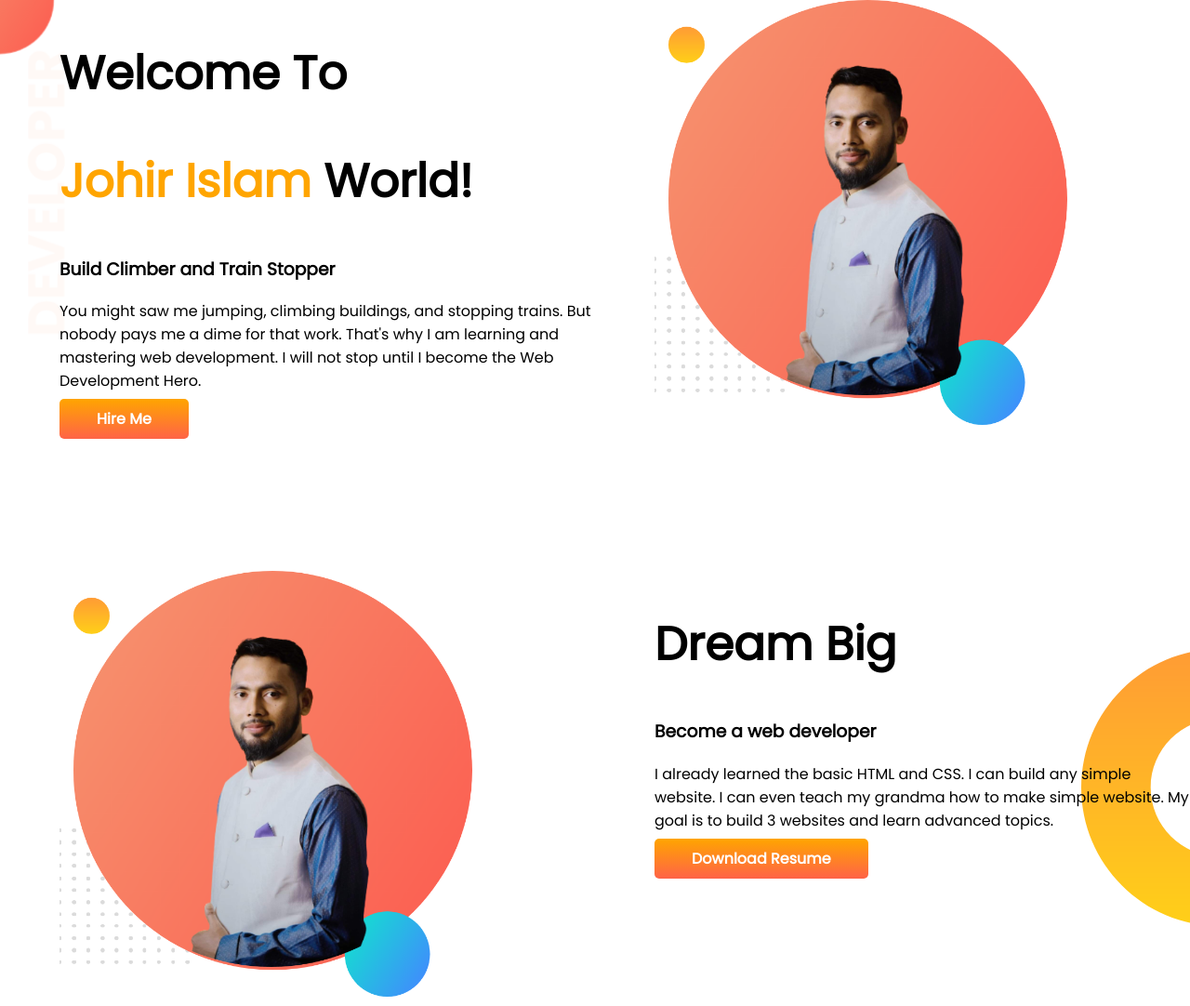
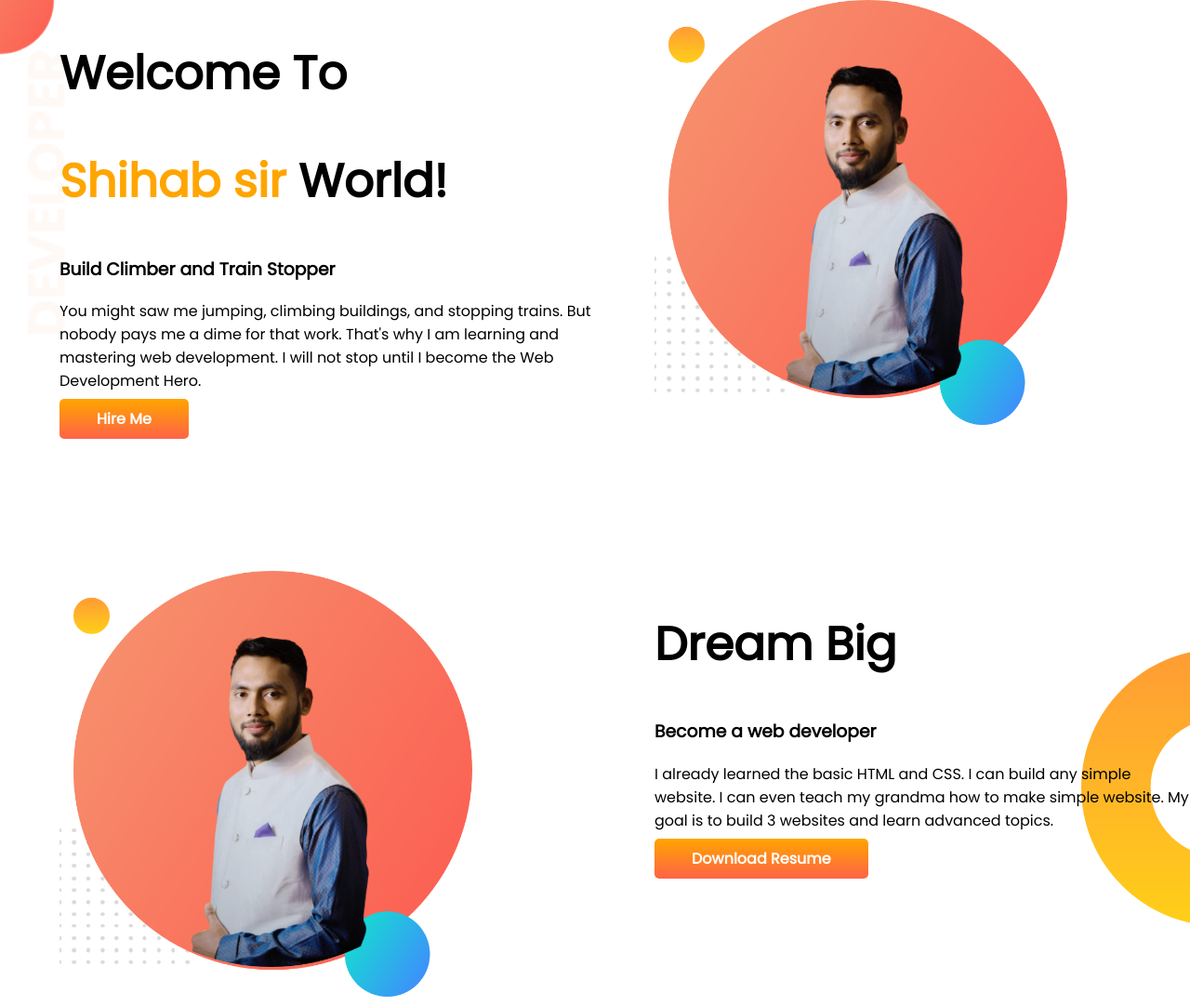
Before and after one commit to shipu1990/developer-profolio, a plain HTML site: page index.html in a window 1280 px wide. Shown: the top 1082 px of the page at 93% size. Drawn offline with Linux system fonts and the light colour scheme.

Commit message:
shihab title add

```diff
--- a/index.html
+++ b/index.html
@@ -15,7 +15,7 @@
     <section class="top-banner flexible-container">
         <div class="half-width">
             <h1>Welcome To </h1>
-            <h1><span class="orange-color">Johir Islam</span> World!</h1>
+            <h1><span class="orange-color">Shihab sir</span> World!</h1>
             <h3>Build Climber and Train Stopper</h3>
             <p>You might saw me jumping, climbing buildings, and stopping trains. But nobody pays me a dime for that work. That's why I am learning and mastering web development. I will not stop until I become the Web Development Hero.</p>
             <a class="link-button" href="#">Hire Me</a>
```
